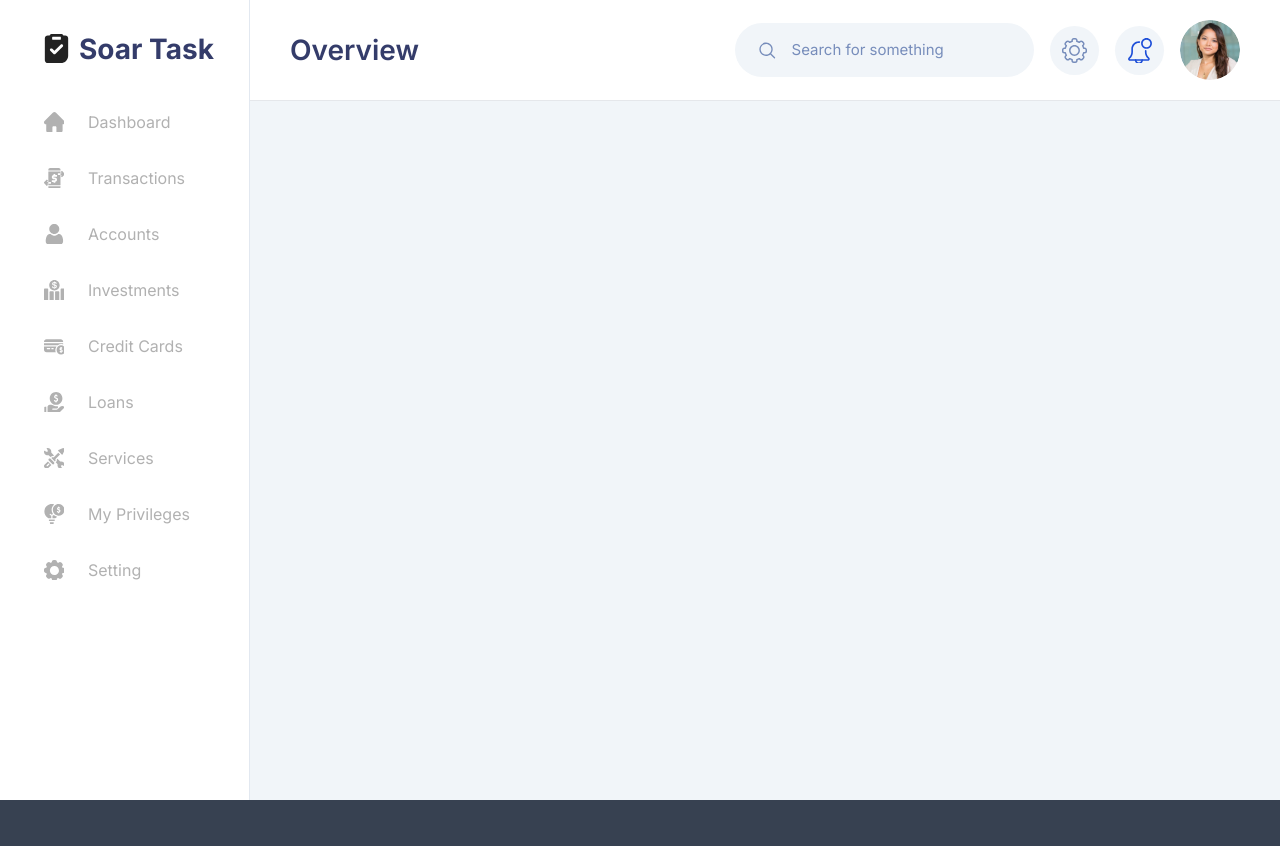
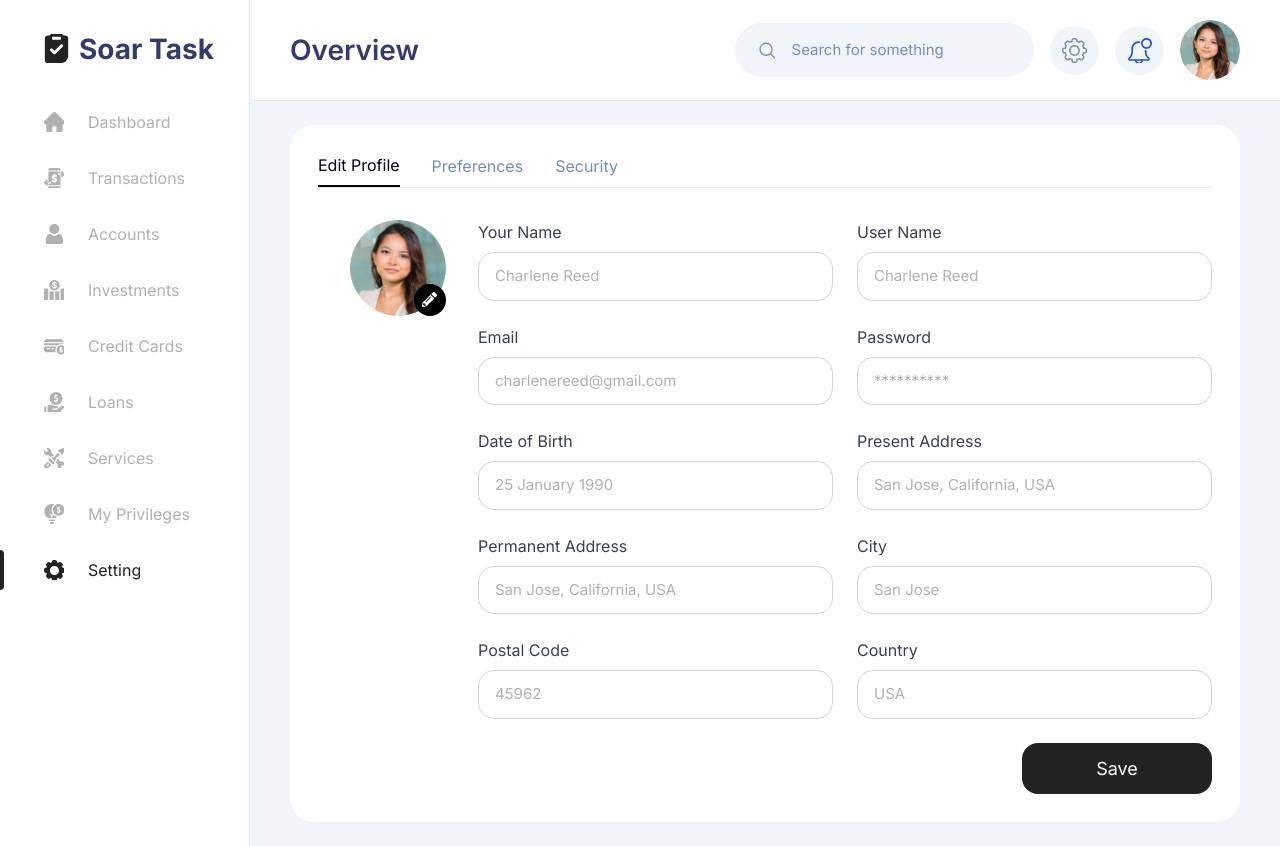
Before and after one commit to HamidTanhaei/assignment-soar, a React (Vite) app: page /settings in a window 1280 px wide. Before the commit the page ends 800 px from the top, so only its background shows below. Built offline with nearby package versions, Linux system fonts and the light colour scheme.

Commit message:
Setting page UI implemented

```diff
--- a/src/App.tsx
+++ b/src/App.tsx
@@ -1,6 +1,7 @@
 import { BrowserRouter, Routes, Route } from 'react-router'
-import { Home } from './components/Home'
-import { MainLayout } from './components/layout/MainLayout/MainLayout'
+import { Home } from '@/routes/Home'
+import { Settings } from '@/routes/Settings'
+import { MainLayout } from '@/components/layout/MainLayout/MainLayout'
 
 function App() {
   return (
@@ -9,6 +10,7 @@ function App() {
         <Routes>
           <Route path="/" element={<Home />} />
           <Route path="/about" element={<h1>About Page</h1>} />
+          <Route path="/settings" element={<Settings />} />
         </Routes>
       </MainLayout>
     </BrowserRouter>
--- a/src/components/layout/MainLayout/MainLayout.tsx
+++ b/src/components/layout/MainLayout/MainLayout.tsx
@@ -10,7 +10,7 @@ export function MainLayout({ children }: MainLayoutProps) {
   const [isSidebarOpen, setIsSidebarOpen] = useState(false);
 
   return (
-    <div className="min-h-screen container mx-auto bg-slate-100 flex relative">
+    <div className="min-h-screen container mx-auto bg-slate-100 md:flex relative">
       {/* Overlay for mobile when sidebar is open */}
       {isSidebarOpen && (
         <div
@@ -32,9 +32,9 @@ export function MainLayout({ children }: MainLayoutProps) {
         <Sidebar />
       </div>
 
-      <div className="flex-1">
+      <div className="md:flex-1">
         <Header onMenuClick={() => setIsSidebarOpen(true)} />
-        <main className="px-10 py-6">
+        <main className="px-6 md:px-10 py-6">
           {children}
         </main>
       </div>
--- a/src/components/layout/MainLayout/Sidebar.tsx
+++ b/src/components/layout/MainLayout/Sidebar.tsx
@@ -10,7 +10,7 @@ const menuItems = [
   { icon: IconLoan, label: "Loans", href: "/loans" },
   { icon: IconServices, label: "Services", href: "/services" },
   { icon: IconEconomics, label: "My Privileges", href: "/my-privileges" },
-  { icon: IconSettings, label: "Setting", href: "/setting" }
+  { icon: IconSettings, label: "Setting", href: "/settings" }
 ]
 
 export function Sidebar() {
--- /dev/null
+++ b/src/components/settings/Input.tsx
@@ -0,0 +1,15 @@
+interface InputProps extends React.InputHTMLAttributes<HTMLInputElement> {
+    label: string;
+}
+
+export function Input({ label, className, ...props }: InputProps) {
+    return (
+        <div className="flex flex-col gap-2">
+            <label className="text-gray-700">{label}</label>
+            <input
+                className={`px-4 py-3 text-sm rounded-2xl border border-gray-300 text-indigo-400 ${className || ''}`}
+                {...props}
+            />
+        </div>
+    );
+}
--- /dev/null
+++ b/src/components/settings/PreferencesTab.tsx
@@ -0,0 +1,8 @@
+export function PreferencesTab() {
+    return (
+        <div className="space-y-6">
+            <h2 className="text-xl font-semibold">Preferences</h2>
+            {/* Add your preferences content here */}
+        </div>
+    );
+}
--- /dev/null
+++ b/src/components/settings/ProfileTab.tsx
@@ -0,0 +1,44 @@
+import { Input } from './Input';
+import { IconEdit } from "../ui/Icon";
+
+export function ProfileTab() {
+    return (
+        <div className="flex flex-col lg:flex-row gap-2 lg:gap-8 lg:ml-8">
+            <div className="flex flex-col items-center">
+                <div className="w-24 h-24 rounded-full bg-gray-200 relative mb-4">
+                    <img
+                        className="w-full h-full rounded-full object-cover"
+                        src="/images/user-photo.png"
+                        alt="Profile"
+                    />
+                    <div className="absolute bottom-0 right-0 p-2 rounded-full cursor-pointer bg-black">
+                        <div className="w-4 h-4">
+                            <IconEdit className="text-white" />
+                        </div>
+                    </div>
+                </div>
+            </div>
+
+            <div className="flex-1">
+                <div className="grid grid-cols-1 lg:grid-cols-2 gap-6">
+                    <Input label="Your Name" placeholder="Charlene Reed" />
+                    <Input label="User Name" placeholder="Charlene Reed" />
+                    <Input label="Email" placeholder="charlenereed@gmail.com" />
+                    <Input label="Password" placeholder="**********" type="password" />
+                    <Input label="Date of Birth" placeholder="25 January 1990" />
+                    <Input label="Present Address" placeholder="San Jose, California, USA" />
+                    <Input label="Permanent Address" placeholder="San Jose, California, USA" />
+                    <Input label="City" placeholder="San Jose" />
+                    <Input label="Postal Code" placeholder="45962" />
+                    <Input label="Country" placeholder="USA" />
+                </div>
+
+                <div className="flex justify-end mt-6">
+                    <button className="w-[190px] py-3 bg-zinc-700 text-white rounded-2xl text-base">
+                        Save
+                    </button>
+                </div>
+            </div>
+        </div>
+    );
+}
--- /dev/null
+++ b/src/components/settings/SecurityTab.tsx
@@ -0,0 +1,8 @@
+export function SecurityTab() {
+    return (
+        <div className="space-y-6">
+            <h2 className="text-xl font-semibold">Security</h2>
+            {/* Add your security content here */}
+        </div>
+    );
+}
--- /dev/null
+++ b/src/components/ui/Icon/IconEdit.tsx
@@ -0,0 +1,23 @@
+interface IconEditProps {
+  width?: number;
+  height?: number;
+  className?: string;
+}
+
+export function IconEdit({ width = 15, height = 15, className }: IconEditProps) {
+  return (
+    <svg
+      width={width}
+      height={height}
+      viewBox="0 0 15 15"
+      fill="none"
+      xmlns="http://www.w3.org/2000/svg"
+      className={className}
+    >
+      <path
+        d="M14.587 4.16321L13.2365 5.51379C13.0988 5.65149 12.8761 5.65149 12.7384 5.51379L9.48646 2.26184C9.34876 2.12415 9.34876 1.90149 9.48646 1.76379L10.837 0.413208C11.3849 -0.134644 12.2755 -0.134644 12.8263 0.413208L14.587 2.17395C15.1378 2.7218 15.1378 3.61243 14.587 4.16321ZM8.3263 2.92395L0.632942 10.6173L0.0118485 14.1769C-0.0731124 14.6573 0.345833 15.0734 0.826302 14.9913L4.38587 14.3673L12.0792 6.67395C12.2169 6.53626 12.2169 6.3136 12.0792 6.1759L8.82728 2.92395C8.68665 2.78626 8.464 2.78626 8.3263 2.92395ZM3.63587 9.95813C3.47474 9.797 3.47474 9.53918 3.63587 9.37805L8.14759 4.86633C8.30872 4.7052 8.56654 4.7052 8.72767 4.86633C8.8888 5.02747 8.8888 5.28528 8.72767 5.44641L4.21595 9.95813C4.05482 10.1193 3.797 10.1193 3.63587 9.95813ZM2.57825 12.422H3.9845V13.4855L2.09486 13.8165L1.18372 12.9054L1.51478 11.0157H2.57825V12.422Z"
+        fill="currentColor"
+      />
+    </svg>
+  );
+}
--- a/src/components/ui/Icon/index.ts
+++ b/src/components/ui/Icon/index.ts
@@ -16,3 +16,4 @@ export {IconCardChip} from './IconCardChip';
 export {IconCardMulti} from './IconCardMulti';
 export {IconPaypal} from './IconPaypal';
 export {IconCoin} from './IconCoin';
+export {IconEdit} from './IconEdit';
--- /dev/null
+++ b/src/routes/Settings.tsx
@@ -0,0 +1,41 @@
+import { useState } from 'react';
+import { ProfileTab } from '@/components/settings/ProfileTab';
+import { PreferencesTab } from '@/components/settings/PreferencesTab';
+import { SecurityTab } from '@/components/settings/SecurityTab';
+import { Card } from '@/components/ui/card';
+
+export function Settings() {
+    const [activeTab, setActiveTab] = useState('profile');
+
+    const tabs = [
+        { id: 'profile', label: 'Edit Profile' },
+        { id: 'preferences', label: 'Preferences' },
+        { id: 'security', label: 'Security' },
+    ];
+
+    return (
+        <Card className="p-7">
+            <div className="max-w-4xl">
+                <div className="flex gap-8 border-b mb-8">
+                    {tabs.map(tab => (
+                        <button
+                            key={tab.id}
+                            onClick={() => setActiveTab(tab.id)}
+                            className={`pb-2 ${
+                                activeTab === tab.id
+                                    ? 'border-b-2 border-black'
+                                    : 'text-indigo-400'
+                            }`}
+                        >
+                            {tab.label}
+                        </button>
+                    ))}
+                </div>
+
+                {activeTab === 'profile' && <ProfileTab />}
+                {activeTab === 'preferences' && <PreferencesTab />}
+                {activeTab === 'security' && <SecurityTab />}
+            </div>
+        </Card>
+    );
+}
--- a/tailwind.config.js
+++ b/tailwind.config.js
@@ -54,6 +54,9 @@ module.exports = {
         slate: {
           400: '#778dbb',
         },
+        indigo: {
+          400: '#718EBF',
+        },
       },
     },
   },
```
Also changed, not shown: src/routes/Home.tsx (renamed from src/components/Home.tsx, +6 -7 lines), public/images/user-photo.png.
